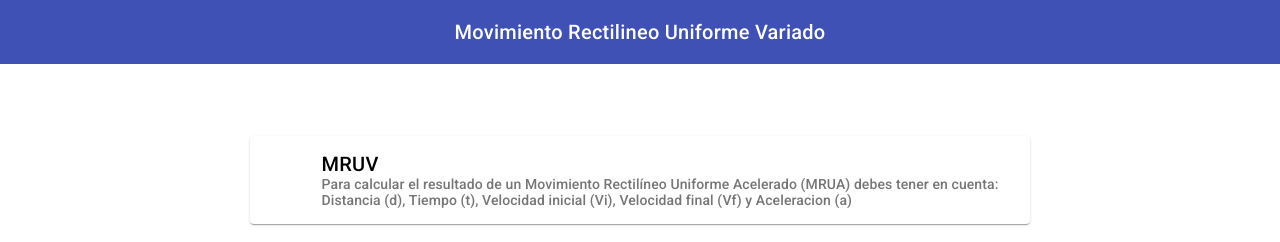
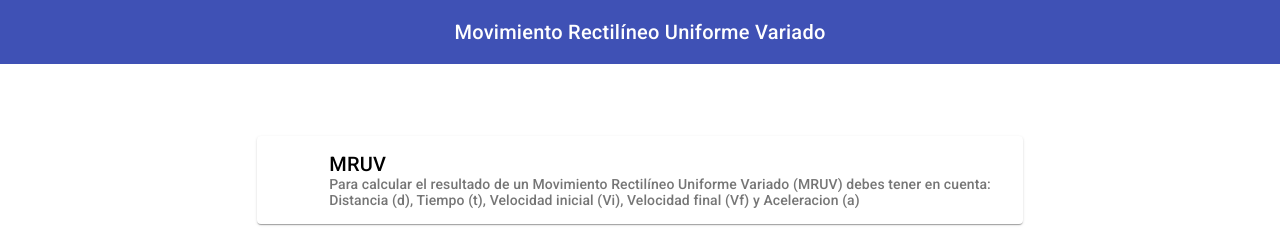
Before and after one commit to Bzaid94/projectPhysicAngular, an Angular app: page /mruv in a window 1280 px wide. Shown: the top 242 px of the page. Built offline with nearby package versions, Linux system fonts and the light colour scheme.

Commit message:
CHANGES Gramatica

```diff
--- a/src/app/menu-fisica/menu-fisica.component.html
+++ b/src/app/menu-fisica/menu-fisica.component.html
@@ -12,7 +12,7 @@
     <button mat-raised-button
             matTooltip="Info about the action"
             aria-label="Button that displays a tooltip when focused or hovered over" routerLink="/mru">
-      Movimiento Rectilineo Uniforme
+      Movimiento Rectilíneo Uniforme
     </button>
 
     <br><br>
@@ -20,7 +20,7 @@
     <button mat-raised-button
             matTooltip="Info about the action"
             aria-label="Button that displays a tooltip when focused or hovered over" routerLink="/mruv">
-      Movimiento Rectilineo Uniforme Variado
+      Movimiento Rectilíneo Uniforme Variado
     </button>
 
     <br><br>
--- a/src/app/mru/mru.component.html
+++ b/src/app/mru/mru.component.html
@@ -1,6 +1,6 @@
 <p>
   <mat-toolbar color="primary" class="center">
-    <span>Movimiento Rectilineo Uniforme</span>
+    <span>Movimiento Rectilíneo Uniforme</span>
   </mat-toolbar>
 </p>
 
@@ -14,7 +14,7 @@
     <div mat-card-avatar></div>
     <mat-card-title>MRU</mat-card-title>
     <mat-card-subtitle>Para hallar el resultado en la calculadora de MRU,
-      debe digitar al menos 2 de las variables del movimiento rectilineo uniforme:</mat-card-subtitle>
+      debe digitar al menos 2 de las variables del movimiento rectilíneo uniforme:</mat-card-subtitle>
     <mat-card-subtitle>Distancia (d), tiempo (t) o velocidad (v).</mat-card-subtitle>
   </mat-card-header>
   <div mat-card-image></div>
--- a/src/app/mruv/mruv.component.html
+++ b/src/app/mruv/mruv.component.html
@@ -1,6 +1,6 @@
 <p>
   <mat-toolbar color="primary" class="center">
-    <span>Movimiento Rectilineo Uniforme Variado</span>
+    <span>Movimiento Rectilíneo Uniforme Variado</span>
   </mat-toolbar>
 </p>
 
@@ -13,7 +13,7 @@
     <mat-card-header>
       <div mat-card-avatar></div>
       <mat-card-title>MRUV</mat-card-title>
-      <mat-card-subtitle> Para calcular el resultado de un Movimiento Rectilíneo Uniforme Acelerado (MRUA) debes tener en cuenta:</mat-card-subtitle>
+      <mat-card-subtitle> Para calcular el resultado de un Movimiento Rectilíneo Uniforme Variado (MRUV) debes tener en cuenta:</mat-card-subtitle>
       <mat-card-subtitle>Distancia (d), Tiempo (t), Velocidad inicial (Vi), Velocidad final (Vf) y Aceleracion (a)</mat-card-subtitle>
     </mat-card-header>
     <div mat-card-image></div>
```
